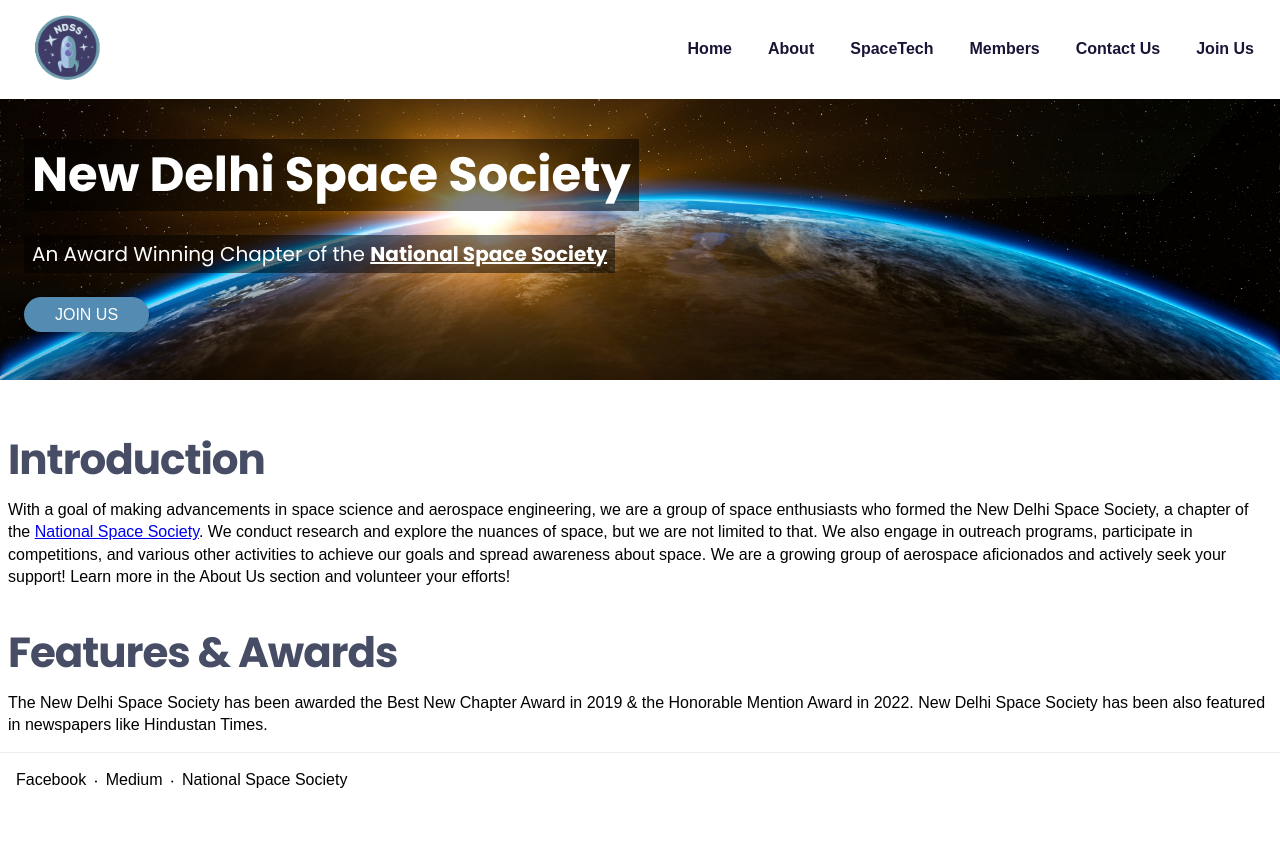
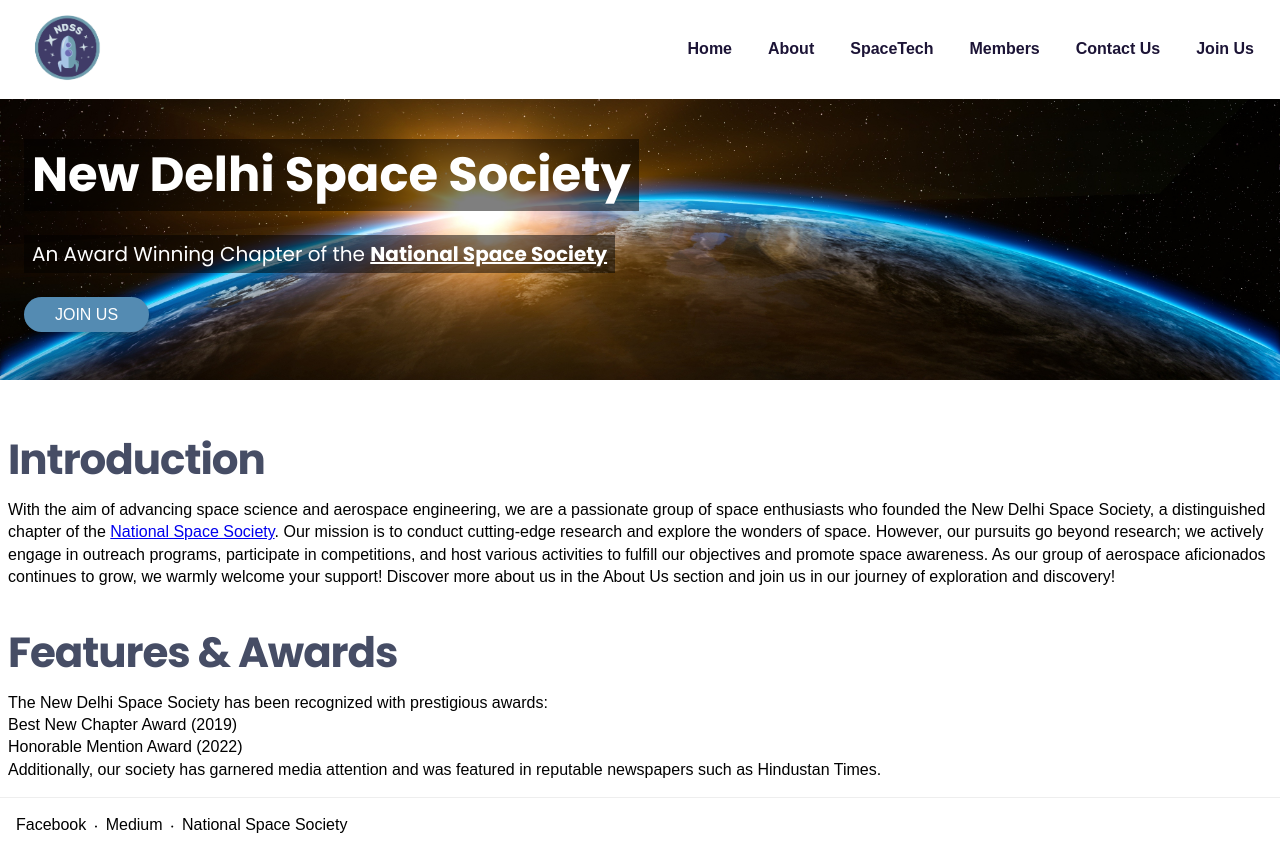
Before and after one commit to New-Delhi-Space-Society/new-delhi-space-society.github.io, a Next.js app: page / in a window 1280 px wide. Before the commit the page ends 810 px from the top, so only its background shows below. Built offline with nearby package versions, Linux system fonts and the light colour scheme.

Commit message:
Update Contents.tsx

```diff
--- a/components/index/Contents.tsx
+++ b/components/index/Contents.tsx
@@ -1,26 +1,38 @@
+import React from "react";
 import AppContainer from "../AppContainer";
 import SubHeadingContents from "../SubHeadingContents";
 import { nssUrl } from "../../config";
 import { KBody } from "../Typography";
 
 export default function Contents() {
+  const introductionContent = (
+    <>
+      With the aim of advancing space science and aerospace engineering, we are a passionate group of space enthusiasts who founded the New Delhi Space Society, a distinguished chapter of the{" "}
+      <a href={nssUrl} target="_blank" rel="noopener noreferrer">
+        National Space Society
+      </a>
+      . Our mission is to conduct cutting-edge research and explore the wonders of space. However, our pursuits go beyond research; we actively engage in outreach programs, participate in competitions, and host various activities to fulfill our objectives and promote space awareness. As our group of aerospace aficionados continues to grow, we warmly welcome your support! Discover more about us in the About Us section and join us in our journey of exploration and discovery!
+    </>
+  );
+
+  const awardsContent = (
+    <>
+      The New Delhi Space Society has been recognized with prestigious awards:
+      <ul>
+        <li>Best New Chapter Award (2019)</li>
+        <li>Honorable Mention Award (2022)</li>
+      </ul>
+      Additionally, our society has garnered media attention and was featured in reputable newspapers such as Hindustan Times.
+    </>
+  );
+
   return (
     <AppContainer>
       <SubHeadingContents title="Introduction">
-        <KBody>
-          With a goal of making advancements in space science and aerospace engineering, we are a group of space enthusiasts who formed the New Delhi Space Society, a chapter of the{" "}
-          <a href={nssUrl} target="_blank" rel="noopener noreferrer">
-            National Space Society
-          </a>
-          . We conduct research and explore the nuances of space, but we are not limited to that. We also engage in outreach programs, participate in competitions, and various other activities to achieve our goals and spread awareness about space. We are a growing group of aerospace aficionados and actively seek your support! Learn more in the About Us section and volunteer your efforts!
-        </KBody>
+        <KBody>{introductionContent}</KBody>
       </SubHeadingContents>
       <SubHeadingContents title="Features & Awards">
-        <KBody>
-          The New Delhi Space Society has been awarded the
-          Best New Chapter Award in 2019 & the Honorable Mention Award in 2022.
-          New Delhi Space Society has been also featured in newspapers like Hindustan Times.
-        </KBody>
+        <KBody>{awardsContent}</KBody>
       </SubHeadingContents>
     </AppContainer>
   );
```
